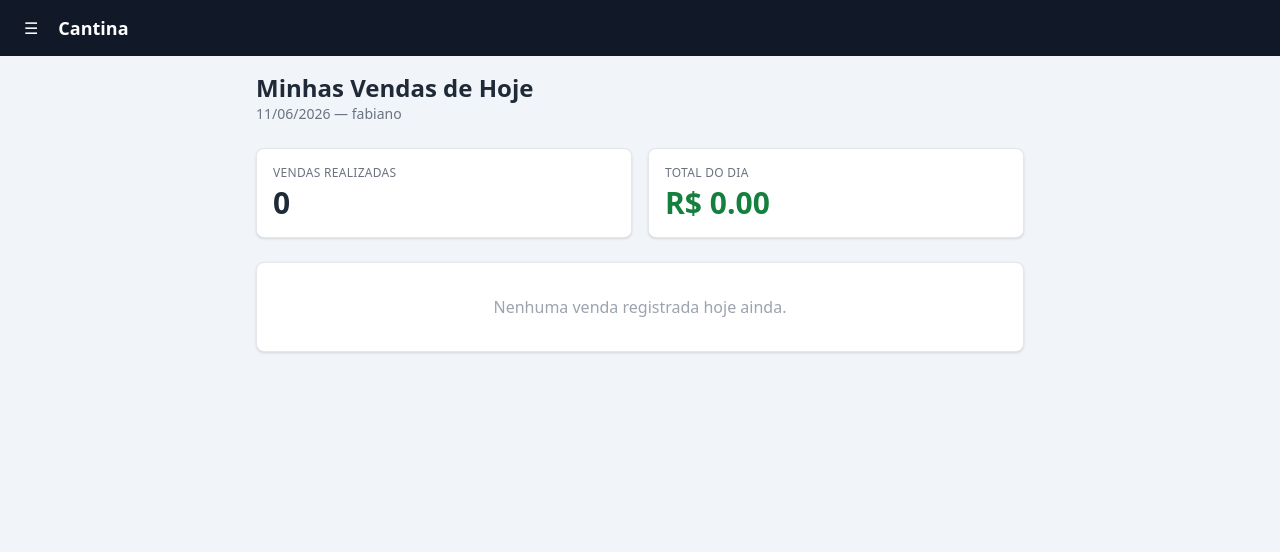
After one commit to joaovitortc/cantina, a Django app: page /vendas/hoje/ in a window 1280 px wide. The commit adds this page. Shown: the top 552 px of the page. Run offline with Django 5.2, Linux system fonts and the light colour scheme; a user stored in the database is signed in; data comes from the database, SQL or seed files in the repository; parts of the project's set-up code (start-up, migrations or seed data) failed here and were passed over; some libraries are stand-ins or nearby versions.

Commit message:
feat: vendas de hoje page for non-admin operators

```diff
--- a/cantina/core/urls.py
+++ b/cantina/core/urls.py
@@ -1,13 +1,16 @@
 from django.urls import path
+from django.views.generic import RedirectView
 
 from . import views
 
 urlpatterns = [
     path('', views.login_view, name='login'),
+    path('login/', RedirectView.as_view(pattern_name='login', permanent=True)),
     path('logout/', views.logout_view, name='logout'),
     path('pos/', views.pos_view, name='pos'),
     path('produtos/', views.produtos_list, name='produtos_list'),
     path('vendas/', views.vendas_dashboard, name='vendas'),
+    path('vendas/hoje/', views.vendas_hoje, name='vendas_hoje'),
     path('vendas/export.csv', views.exportar_vendas_csv, name='exportar_vendas_csv'),
     path('vendas/export-clientes.csv', views.exportar_vendas_clientes_csv, name='exportar_vendas_clientes_csv'),
     path('vendas/<int:venda_id>/quitar/', views.quitar_venda, name='quitar_venda'),
--- a/cantina/core/views.py
+++ b/cantina/core/views.py
@@ -223,6 +223,25 @@ def finalizar_venda(request):
 
     except Exception:
         return JsonResponse({'success': False, 'error': 'Erro interno ao finalizar venda'}, status=500)
+
+
+@login_required
+def vendas_hoje(request):
+    hoje = timezone.localdate()
+    vendas = (
+        Venda.objects
+        .filter(operador=request.user, data_hora__date=hoje)
+        .prefetch_related('itens__produto')
+        .select_related('cliente')
+        .order_by('-data_hora')
+    )
+    totais = vendas.aggregate(total_dia=Sum('total'), qtd=Count('id'))
+    return render(request, 'vendas_hoje.html', {
+        'vendas': vendas,
+        'total_dia': totais['total_dia'] or 0,
+        'qtd_vendas': totais['qtd'] or 0,
+        'hoje': hoje,
+    })
 
 
 @login_required
--- a/cantina/templates/partials/sidebar.html
+++ b/cantina/templates/partials/sidebar.html
@@ -19,6 +19,13 @@
       class="block px-3 py-2 rounded hover:bg-gray-800 transition"
     >
       🧾 POS
+    </a>
+
+    <a
+      href="{% url 'vendas_hoje' %}"
+      class="block px-3 py-2 rounded hover:bg-gray-800 transition"
+    >
+      📋 Vendas de Hoje
     </a>
 
     {% if request.user.is_superuser %}
--- /dev/null
+++ b/cantina/templates/vendas_hoje.html
@@ -0,0 +1,73 @@
+{% extends "base.html" %}
+{% block title %}Minhas Vendas de Hoje{% endblock %}
+
+{% block content %}
+<div class="max-w-3xl mx-auto space-y-6">
+
+  <header>
+    <h1 class="text-2xl font-bold text-gray-800">Minhas Vendas de Hoje</h1>
+    <p class="text-sm text-gray-500">{{ hoje|date:"d/m/Y" }} — {{ request.user.username }}</p>
+  </header>
+
+  <!-- Totais -->
+  <section class="grid grid-cols-2 gap-4">
+    <div class="bg-white rounded-lg shadow border p-4">
+      <p class="text-xs text-gray-500 uppercase tracking-wide">Vendas realizadas</p>
+      <p class="text-3xl font-bold text-gray-800 mt-1">{{ qtd_vendas }}</p>
+    </div>
+    <div class="bg-white rounded-lg shadow border p-4">
+      <p class="text-xs text-gray-500 uppercase tracking-wide">Total do dia</p>
+      <p class="text-3xl font-bold text-green-700 mt-1">R$ {{ total_dia|floatformat:2 }}</p>
+    </div>
+  </section>
+
+  <!-- Lista de vendas -->
+  {% if vendas %}
+  <section class="space-y-3">
+    {% for venda in vendas %}
+    <div class="bg-white rounded-lg shadow border p-4 space-y-2">
+
+      <div class="flex items-center justify-between">
+        <div class="flex items-center gap-2">
+          <span class="text-sm font-semibold text-gray-700">#{{ venda.id }}</span>
+          <span class="text-sm text-gray-500">{{ venda.data_hora|date:"H:i" }}</span>
+          {% if venda.cliente %}
+          <span class="text-sm text-gray-700">— {{ venda.cliente.nome }}</span>
+          {% endif %}
+        </div>
+        <div class="flex items-center gap-2">
+          <span class="text-xs px-2 py-1 rounded-full font-medium
+            {% if venda.forma_pagamento == 'DIN' %}bg-green-100 text-green-800
+            {% elif venda.forma_pagamento == 'PIX' %}bg-blue-100 text-blue-800
+            {% elif venda.forma_pagamento == 'CAR' %}bg-purple-100 text-purple-800
+            {% else %}bg-red-100 text-red-800{% endif %}">
+            {{ venda.get_forma_pagamento_display }}
+          </span>
+          <span class="text-base font-bold text-gray-800">R$ {{ venda.total|floatformat:2 }}</span>
+        </div>
+      </div>
+
+      <ul class="text-sm text-gray-600 space-y-0.5 pl-1">
+        {% for item in venda.itens.all %}
+        <li>{{ item.quantidade }}x {{ item.produto.nome }}
+          <span class="text-gray-400">R$ {{ item.preco_unitario|floatformat:2 }}</span>
+        </li>
+        {% endfor %}
+      </ul>
+
+      {% if venda.desconto_percentual %}
+      <p class="text-xs text-gray-400">Desconto: {{ venda.desconto_percentual }}% (R$ {{ venda.desconto_valor|floatformat:2 }})</p>
+      {% endif %}
+
+    </div>
+    {% endfor %}
+  </section>
+
+  {% else %}
+  <div class="bg-white rounded-lg shadow border p-8 text-center text-gray-400">
+    Nenhuma venda registrada hoje ainda.
+  </div>
+  {% endif %}
+
+</div>
+{% endblock %}
```
